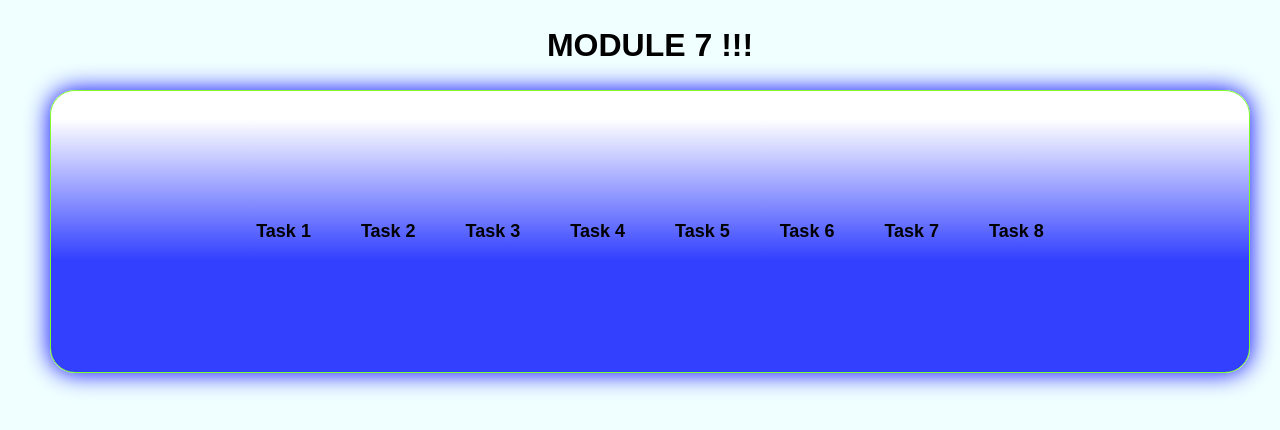
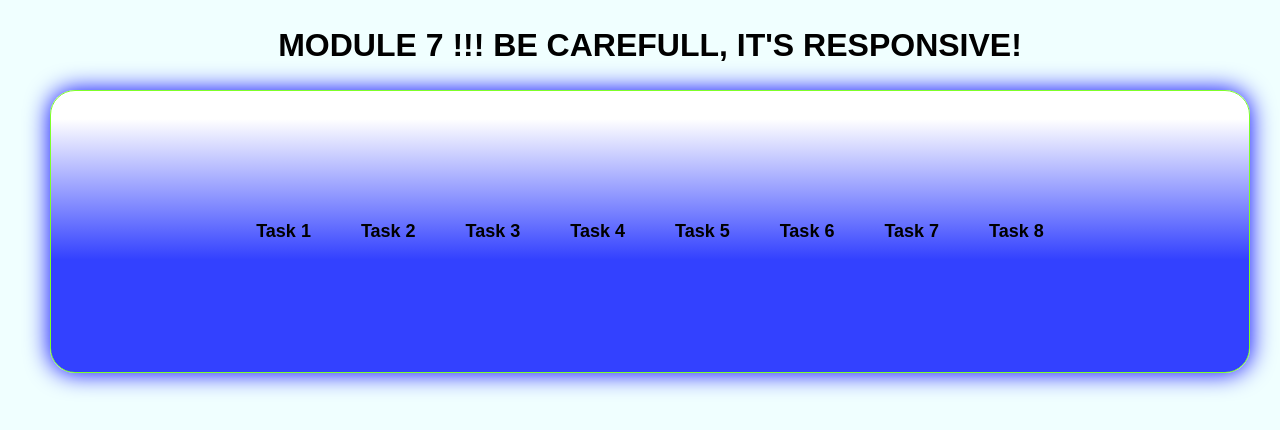
Before and after one commit to GavrylenkoDenys/goit-js-hw-07, a plain HTML site: page index.html in a window 1280 px wide. Drawn offline with Linux system fonts and the light colour scheme.

Commit message:
add alarm!

```diff
--- a/index.html
+++ b/index.html
@@ -9,7 +9,8 @@
   <body>
     <section class="main-section">
       <div class="container">
-        <h1 class="hero-title">Module 7 !!!</h1>
+        <h1 class="hero-title">Module 7 !!! Be carefull, it's responsive!</h1>
+
         <ul class="all-tasks">
           <li class="task-list">
             <a class="task-links" href="./html/task-1.html">Task 1</a>
```
